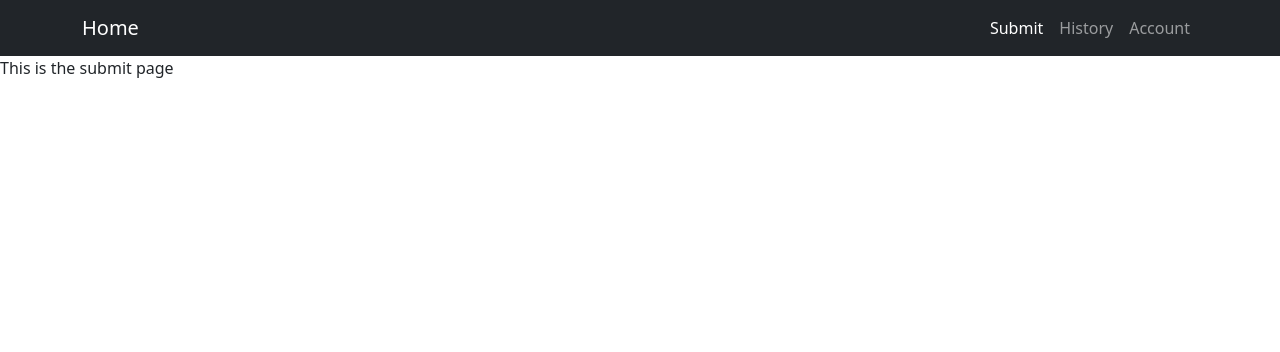
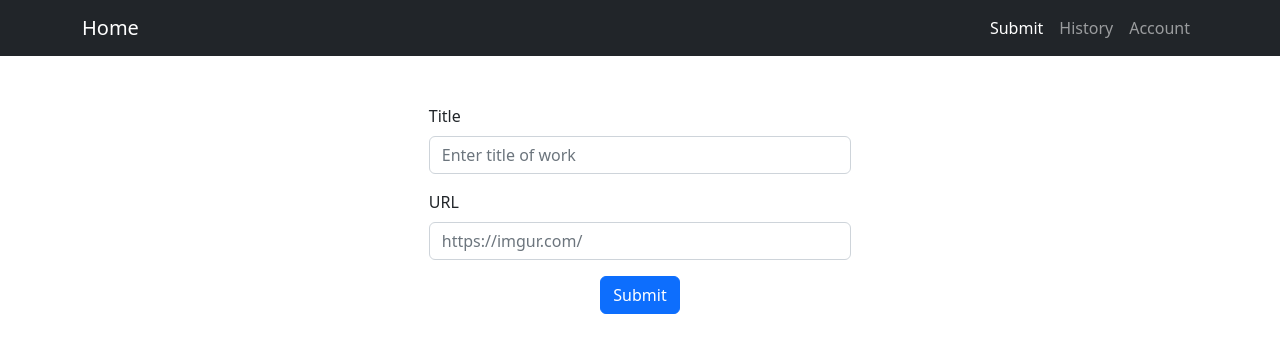
Before and after one commit to SmithD216/las2, a React (Vite) app in the folder las/: page /submit in a window 1280 px wide. Shown: the top 352 px of the page. Built offline with nearby package versions, Linux system fonts and the light colour scheme.

Commit message:
Added submission form

```diff
--- a/las/src/components/Account.jsx
+++ b/las/src/components/Account.jsx
@@ -36,7 +36,7 @@ export default function Account() {
                             className="btn btn-primary"
                             onClick={followed}
                         >
-                            {follow ? "Follow" : "Followed"}
+                            {follow ? "Followed" : "Follow"}
                         </button>
                         <button
                             type="button"
@@ -80,7 +80,7 @@ export default function Account() {
                         Close
                     </Button>
                     <Button variant="primary" onClick={handleClose}>
-                        Save Changes
+                        Send Message
                     </Button>
                 </Modal.Footer>
             </Modal>
--- a/las/src/components/Submit.jsx
+++ b/las/src/components/Submit.jsx
@@ -1,9 +1,32 @@
 import React from "react";
+import "../styles/Submit.css";
+
+import Button from "react-bootstrap/Button";
+import Form from "react-bootstrap/Form";
 
 export default function Submit() {
     return (
-        <div>
-            <p>This is the submit page</p>
+        <div id="submission-form" className="mt-5 mx-auto">
+            <Form className="submissions">
+                <Form.Group className="mb-3" controlId="formTitle">
+                    <Form.Label>Title</Form.Label>
+                    <Form.Control
+                        type="text"
+                        placeholder="Enter title of work"
+                    />
+                </Form.Group>
+                <Form.Group className="mb-3" controlId="formUrl">
+                    <Form.Label>URL</Form.Label>
+                    <Form.Control type="url" placeholder="https://imgur.com/" />
+                </Form.Group>
+                <Button
+                    variant="primary"
+                    type="submit"
+                    className="submit-button mx-auto d-md-block"
+                >
+                    Submit
+                </Button>
+            </Form>
         </div>
     );
 }
--- /dev/null
+++ b/las/src/styles/Submit.css
@@ -0,0 +1,3 @@
+#submission-form {
+    width: 33%;
+}
```
